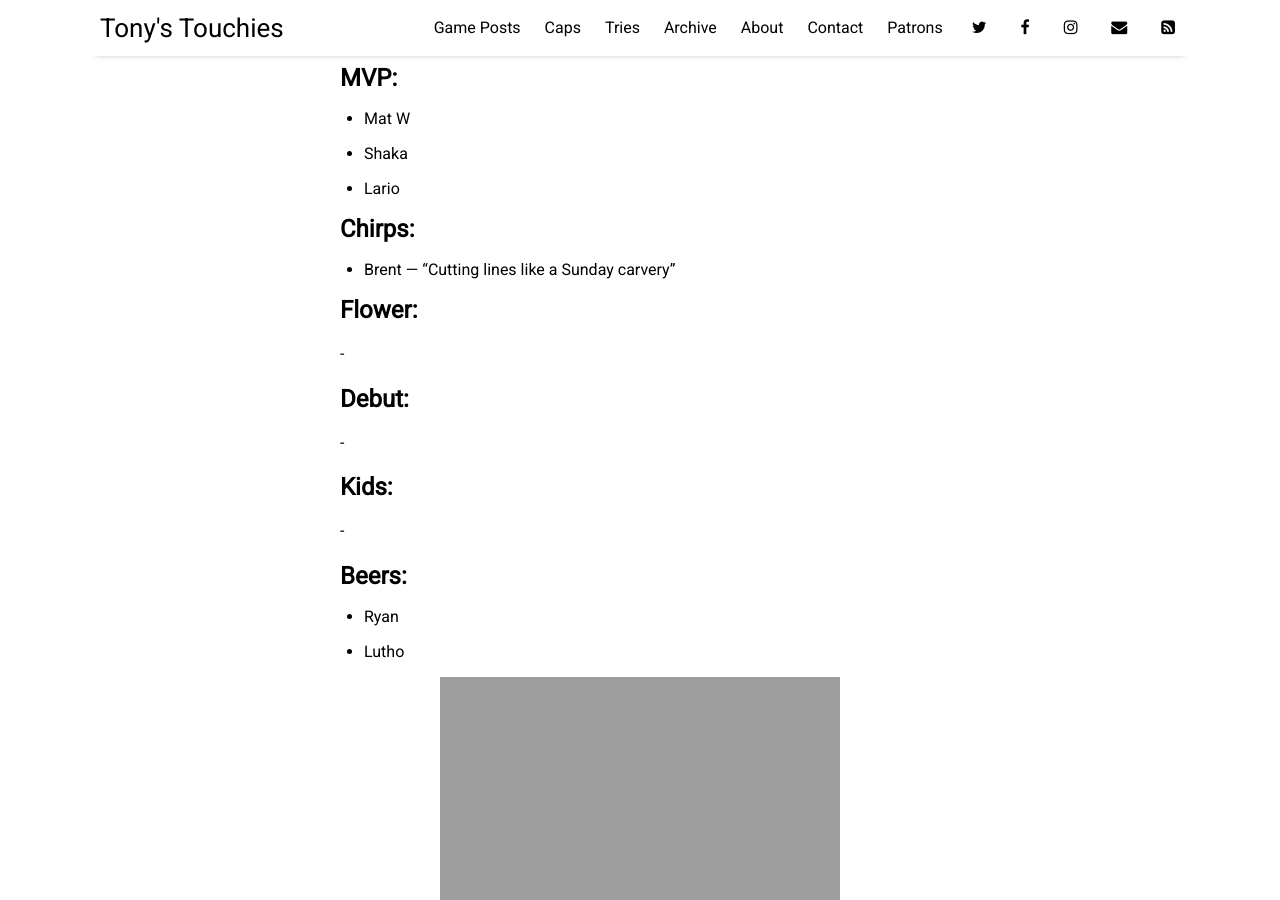
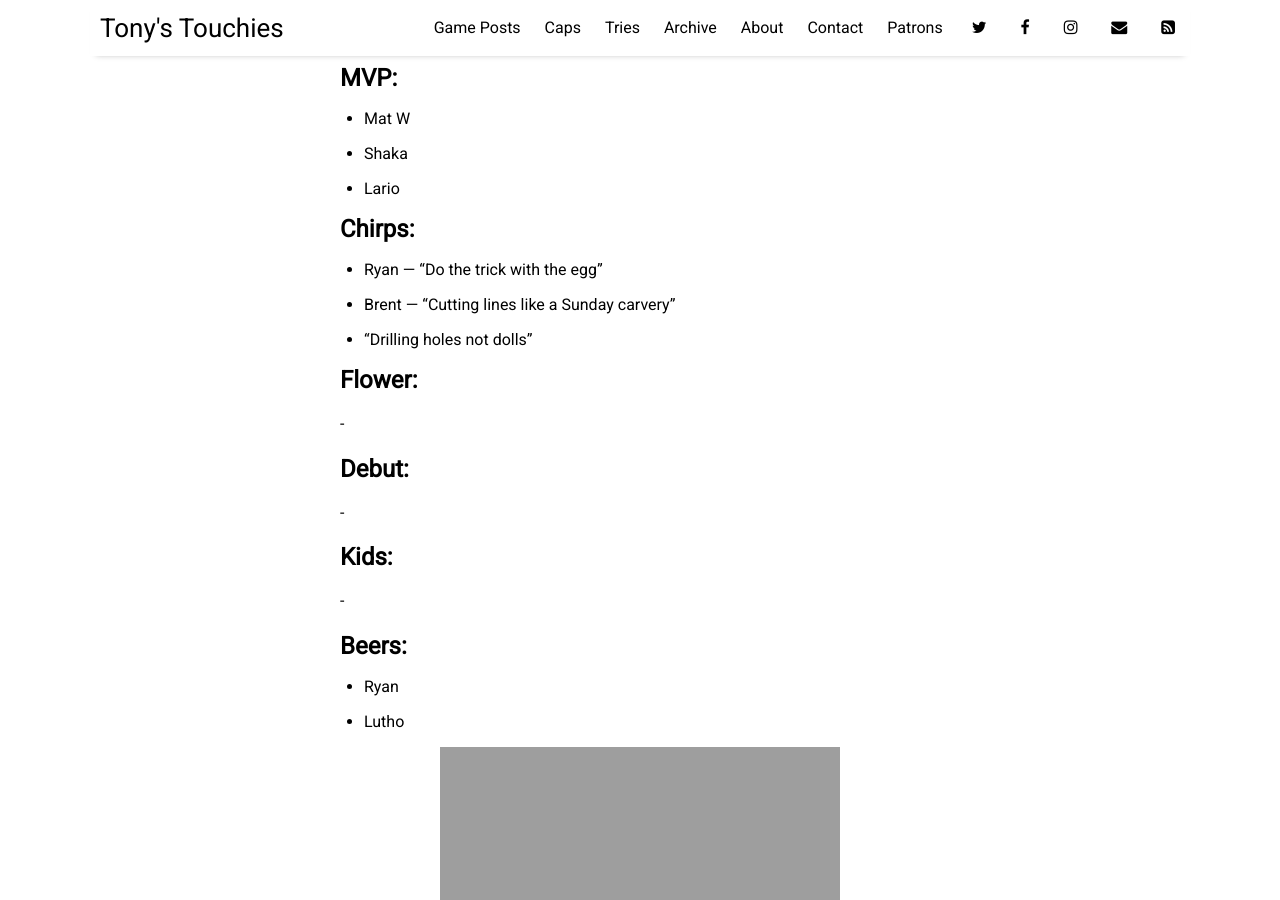
Before and after one commit to sundayrugby/sundayrugby.github.io, a Jekyll site: the page built from _posts/2026-05-31-GM.md, in a window 1280 px wide and 900 px high, scrolled down 1328 px. Built offline with Jekyll 4.4.1, drawn with Linux system fonts in a browser that asks for light colours; nearby versions of some CDN libraries.

Commit message:
Add chirps to 2026-05-31 GM post

```diff
--- a/_posts/2026-05-31-GM.md
+++ b/_posts/2026-05-31-GM.md
@@ -46,7 +46,9 @@
 
 ## Chirps:
 
+* Ryan — "Do the trick with the egg"
 * Brent — "Cutting lines like a Sunday carvery"
+* "Drilling holes not dolls"
 
 ## Flower:
 -
```
